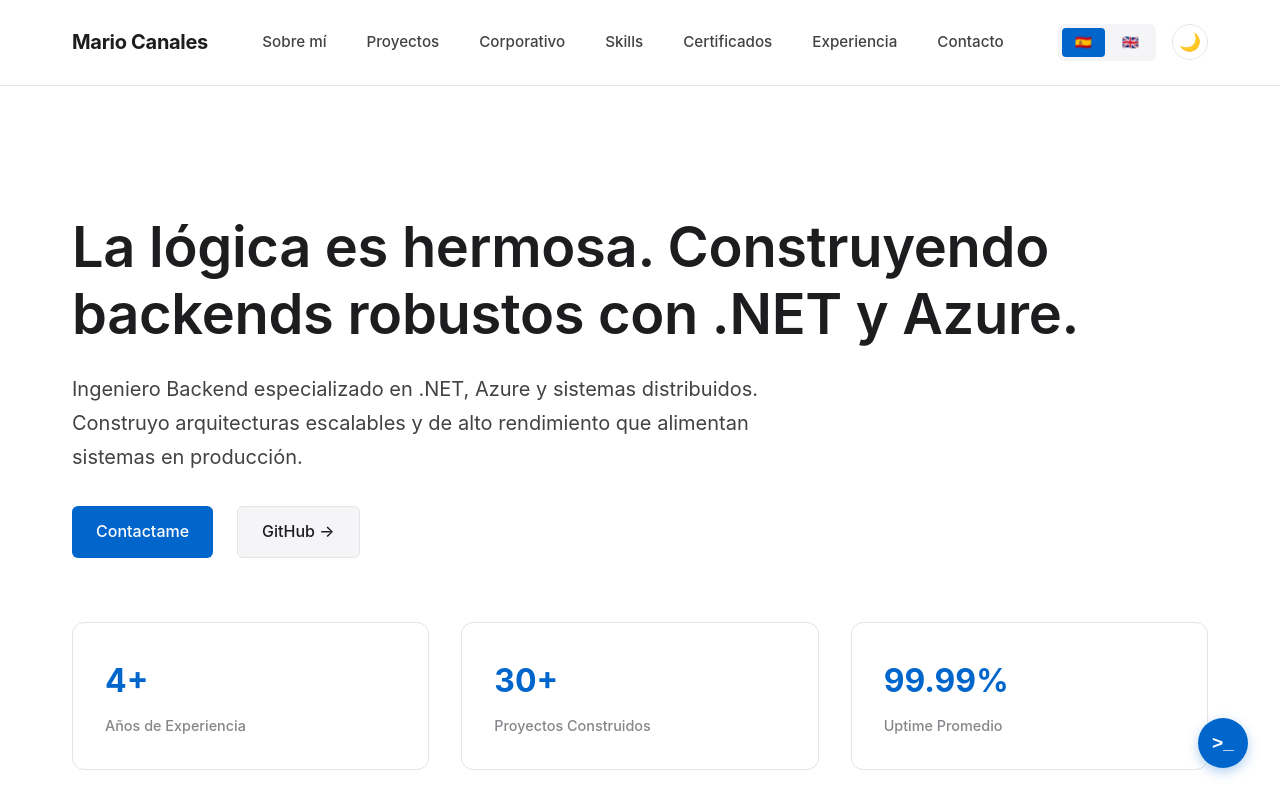
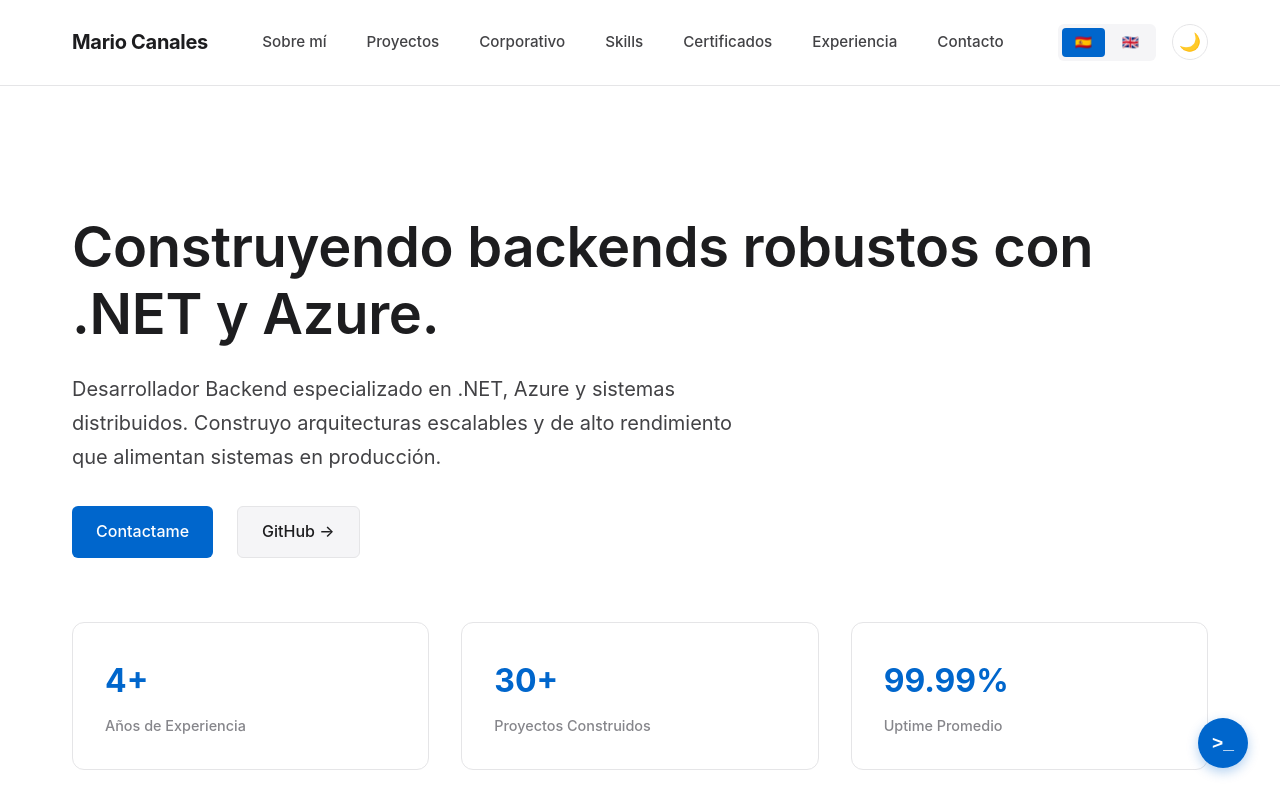
Before and after one commit to MarioCSan/newPortfolio, a React (Vite) app: page / in a window 1280 px wide. Shown: the top 800 px of the page. Built offline with nearby package versions, Linux system fonts and the light colour scheme.

Commit message:
updates in wor experience, added the credential links and images

```diff
--- a/src/components/ProjectCard.tsx
+++ b/src/components/ProjectCard.tsx
@@ -86,6 +86,7 @@ export function ProjectCard({ project }: ProjectCardProps) {
         </div>
       </div>
 
+      {!project.corporate && (
         <footer className={styles.footer}>
           <a
             href={project.github}
@@ -96,6 +97,7 @@ export function ProjectCard({ project }: ProjectCardProps) {
             {t.projects.viewGithub}
           </a>
         </footer>
+      )}
     </article>
   )
 }
--- a/src/data/cv.ts
+++ b/src/data/cv.ts
@@ -27,38 +27,43 @@ export const cv: CVData = {
   skills: [
     {
       category: 'Backend & Cloud',
-      items: ['.NET 8/9', 'C#', 'Azure Services', 'Docker', 'Kubernetes', 'Microservices']
+      items: ['.NET 8/9', 'C#', 'Azure Services', 'Docker', 'Microservices']
     },
     {
       category: 'Databases',
-      items: ['SQL Server', 'PostgreSQL', 'CosmosDB', 'Redis', 'Entity Framework']
+      items: ['SQL Server', 'PostgreSQL', 'CosmosDB', 'Azure BLOBs', 'Entity Framework']
     },
     {
       category: 'Frontend',
-      items: ['React', 'TypeScript', 'Next.js', 'Tailwind CSS']
+      items: ['React', 'Javascript']
     },
     {
       category: 'DevOps & Tools',
-      items: ['CI/CD', 'GitHub Actions', 'Terraform', 'Git', 'Azure DevOps']
+      items: ['CI/CD', 'Git', 'Azure DevOps']
     }
   ],
   experience: [
     {
-      title: 'Senior Backend Engineer',
-      company: 'Tech Innovation Labs',
-      period: '2022 - Present',
+      title: 'Senior Backend developer',
+      company: 'CEF.-UDIMA',
+      period: '2026 - Present',
       description: 'Led development of microservices architecture handling 10M+ daily requests. Optimized database queries reducing latency by 60%. Mentored 5 junior engineers.'
     },
     {
-      title: 'Full Stack Engineer',
-      company: 'CloudScale Systems',
-      period: '2020 - 2022',
+      title: 'Junior backend developer',
+      company: 'Viajes El corte Ingles Travel Group',
+      period: '2023 - 2025',
       description: 'Built distributed payment processing system in .NET. Implemented Azure DevOps CI/CD pipelines. Achieved 99.99% uptime SLA.'
     },
     {
       title: 'Junior Developer',
-      company: 'StartupXYZ',
-      period: '2018 - 2020',
+      company: 'Pepper Asset Services',
+      period: '2022 - 2023',
+      description: 'Developed REST APIs in ASP.NET Core. Created real-time dashboards with React. Implemented automated testing suite.'
+    },{
+      title: 'Junior Fullstack Developer',
+      company: 'Pepper Asset Services',
+      period: '2021 - 2022',
       description: 'Developed REST APIs in ASP.NET Core. Created real-time dashboards with React. Implemented automated testing suite.'
     }
   ]
--- a/src/data/projects.ts
+++ b/src/data/projects.ts
@@ -7,7 +7,7 @@ export interface ProjectBase {
     label: string
     value: string
   }[]
-  github: string
+  github?: string
   image?: string
   featured: boolean
   corporate?: boolean
@@ -27,7 +27,7 @@ const projectsBase: ProjectBase[] = [
       { label: 'queryLatency', value: '<500ms' },
       { label: 'compression', value: '90%' }
     ],
-    github: 'https://github.com/mariocdev/analytics-platform',
+    github: 'https://github.com/mariosanv/https://github.com/MarioCSan/VicusAnalytics-platform',
     image: 'https://images.unsplash.com/photo-1551288049-bebda4e38f71?w=800&h=500&fit=crop',
     featured: true
   },
@@ -38,55 +38,55 @@ const projectsBase: ProjectBase[] = [
     github: 'https://github.com/MarioCSan/VideoTravelManager',
     image: 'https://images.unsplash.com/photo-1517694712202-14dd9538aa97?w=800&h=500&fit=crop',
     featured: true
-  },
-  {
-    id: 'payment-processor',
-    tags: ['C#', 'Azure', 'Event-Driven', 'Financial'],
-    metrics: [
-      { label: 'dailyVolume', value: '2M transactions' },
-      { label: 'processingTime', value: '<100ms' },
-      { label: 'successRate', value: '99.97%' }
-    ],
-    github: 'https://github.com/mariocdev/payment-processor',
-    image: 'https://images.unsplash.com/photo-1551288049-bebda4e38f71?w=800&h=500&fit=crop',
-    featured: true
-  },
-  {
-    id: 'api-gateway',
-    tags: ['ASP.NET Core', 'Kubernetes', 'Networking', 'Performance'],
-    metrics: [
-      { label: 'concurrentConns', value: '50K+' },
-      { label: 'gatewayLatency', value: '<2ms' },
-      { label: 'availability', value: '99.95%' }
-    ],
-    github: 'https://github.com/mariocdev/api-gateway',
-    image: 'https://images.unsplash.com/photo-1558618666-fcd25c85cd64?w=800&h=500&fit=crop',
-    featured: false
-  },
-  {
-    id: 'monitoring-system',
-    tags: ['.NET', 'Observability', 'Metrics', 'Logs'],
-    metrics: [
-      { label: 'dataPoints', value: '500K+' },
-      { label: 'retention', value: '1 year' },
-      { label: 'overhead', value: '<2%' }
-    ],
-    github: 'https://github.com/mariocdev/monitoring-system',
-    image: 'https://images.unsplash.com/photo-1661092334529-e0e30cf57e44?w=800&h=500&fit=crop',
-    featured: false
-  },
-  {
-    id: 'database-sharding',
-    tags: ['SQL Server', 'C#', 'Scalability', 'Databases'],
-    metrics: [
-      { label: 'shards', value: '32+' },
-      { label: 'dataSize', value: '10TB+' },
-      { label: 'latencyReduction', value: '70%' }
-    ],
-    github: 'https://github.com/mariocdev/db-sharding',
-    image: 'https://images.unsplash.com/photo-1572365992253-3cb3e56dd362?w=800&h=500&fit=crop',
-    featured: false
   }
+  // {
+  //   id: 'payment-processor',
+  //   tags: ['C#', 'Azure', 'Event-Driven', 'Financial'],
+  //   metrics: [
+  //     { label: 'dailyVolume', value: '2M transactions' },
+  //     { label: 'processingTime', value: '<100ms' },
+  //     { label: 'successRate', value: '99.97%' }
+  //   ],
+  //   github: 'https://github.com/mariocdev/payment-processor',
+  //   image: 'https://images.unsplash.com/photo-1551288049-bebda4e38f71?w=800&h=500&fit=crop',
+  //   featured: true
+  // },
+  // {
+  //   id: 'api-gateway',
+  //   tags: ['ASP.NET Core', 'Kubernetes', 'Networking', 'Performance'],
+  //   metrics: [
+  //     { label: 'concurrentConns', value: '50K+' },
+  //     { label: 'gatewayLatency', value: '<2ms' },
+  //     { label: 'availability', value: '99.95%' }
+  //   ],
+  //   github: 'https://github.com/mariocdev/api-gateway',
+  //   image: 'https://images.unsplash.com/photo-1558618666-fcd25c85cd64?w=800&h=500&fit=crop',
+  //   featured: false
+  // },
+  // {
+  //   id: 'monitoring-system',
+  //   tags: ['.NET', 'Observability', 'Metrics', 'Logs'],
+  //   metrics: [
+  //     { label: 'dataPoints', value: '500K+' },
+  //     { label: 'retention', value: '1 year' },
+  //     { label: 'overhead', value: '<2%' }
+  //   ],
+  //   github: 'https://github.com/mariocdev/monitoring-system',
+  //   image: 'https://images.unsplash.com/photo-1661092334529-e0e30cf57e44?w=800&h=500&fit=crop',
+  //   featured: false
+  // },
+  // {
+  //   id: 'database-sharding',
+  //   tags: ['SQL Server', 'C#', 'Scalability', 'Databases'],
+  //   metrics: [
+  //     { label: 'shards', value: '32+' },
+  //     { label: 'dataSize', value: '10TB+' },
+  //     { label: 'latencyReduction', value: '70%' }
+  //   ],
+  //   github: 'https://github.com/mariocdev/db-sharding',
+  //   image: 'https://images.unsplash.com/photo-1572365992253-3cb3e56dd362?w=800&h=500&fit=crop',
+  //   featured: false
+  // }
 ]
 
 const corporateProjectsBase: ProjectBase[] = [
@@ -119,12 +119,8 @@ const corporateProjectsBase: ProjectBase[] = [
   {
     id: 'gestion-fundae',
     tags: ['C#', 'ASP.NET Core', 'API Rest', 'Scalability'],
-    metrics: [
-      { label: 'concurrentUsers', value: '100K+' },
-      { label: 'messageLatency', value: '<50ms' },
-      { label: 'uptime', value: '99.99%' }
-    ],
-    github: '',
+
+
     image: 'https://images.unsplash.com/photo-1552664730-d307ca884978?w=800&h=500&fit=crop',
     corporate: true,
     featured: false
--- a/src/data/translations.ts
+++ b/src/data/translations.ts
@@ -12,7 +12,7 @@ export const translations = {
       contact: 'Contacto'
     },
     hero: {
-      headline: 'La lógica es hermosa. Construyendo backends robustos con .NET y Azure.',
+      headline: 'Construyendo backends robustos con .NET y Azure.',
       cta: 'Contactame',
       github: 'GitHub →',
       yearsExp: 'Años de Experiencia',
@@ -67,9 +67,9 @@ export const translations = {
     cv: {
       title: 'Experiencia Laboral',
       name: 'Mario Canales Sánchez',
-      jobTitle: 'Ingeniero Backend & Arquitecto Cloud',
+      jobTitle: 'Desarrollador Backend & Arquitecto Cloud',
       location: 'Madrid, España',
-      bio: 'Ingeniero Backend especializado en .NET, Azure y sistemas distribuidos. Construyo arquitecturas escalables y de alto rendimiento que alimentan sistemas en producción.',
+      bio: 'Desarrollador Backend especializado en .NET, Azure y sistemas distribuidos. Construyo arquitecturas escalables y de alto rendimiento que alimentan sistemas en producción.',
       skills: {
         backendCloud: 'Backend & Cloud',
         databases: 'Bases de Datos',
@@ -78,22 +78,27 @@ export const translations = {
       },
       jobs: [
         {
-          title: 'Ingeniero Backend Senior',
-          company: 'Tech Innovation Labs',
-          period: '2022 - Presente',
-          description: 'Lideré el desarrollo de arquitectura de microservicios manejando 10M+ solicitudes diarias. Optimicé queries de base de datos reduciendo latencia un 60%. Mentoricé 5 ingenieros junior.'
+          title: 'Senior Backend developer',
+          company: 'CEF.-UDIMA',
+          period: 'Enero 2026 - Present',
+          description: 'Led development of microservices architecture handling 10M+ daily requests. Optimized database queries reducing latency by 60%. Mentored 5 junior engineers.'
         },
         {
-          title: 'Ingeniero Full Stack',
-          company: 'CloudScale Systems',
-          period: '2020 - 2022',
-          description: 'Construí sistema de procesamiento de pagos distribuido en .NET. Implementé pipelines de CI/CD en Azure DevOps. Logré uptime de 99.99% en SLA.'
+          title: 'Junior backend developer',
+          company: 'Viajes El corte Inglés',
+          period: 'Marzo 2024 - Diciembre 2025',
+          description: 'Built distributed payment processing system in .NET. Implemented Azure DevOps CI/CD pipelines. Achieved 99.99% uptime SLA.'
         },
         {
-          title: 'Desarrollador Junior',
-          company: 'StartupXYZ',
-          period: '2018 - 2020',
-          description: 'Desarrollé APIs REST en ASP.NET Core. Creé dashboards en tiempo real con React. Implementé suite de testing automatizado.'
+          title: 'Junior Developer',
+          company: 'Pepper Asset Services',
+          period: 'Febrero 2022 - Febrero 2024',
+          description: 'Developed REST APIs in ASP.NET Core. Created real-time dashboards with React. Implemented automated testing suite.'
+        }, {
+          title: 'Junior Fullstack Developer',
+          company: 'Quality Compusoft',
+          period: 'Julio 2021 - Diciembre 2021',
+          description: 'Developed REST APIs in ASP.NET Core. Created real-time dashboards with React. Implemented automated testing suite.'
         }
       ]
     },
@@ -101,7 +106,7 @@ export const translations = {
 
       'analytics-platform': {
         title: 'Plataforma de Análisis en Tiempo Real',
-        description: 'Motor de análisis de streaming para telemetría de producto. Ingesta 1B+ eventos diarios, proporciona latencia de query sub-segundo. Construido con Kafka, ClickHouse y workers .NET.'
+        description: 'Motor de análisis de streaming para telemetría de producto. Ingesta 4000+ eventos diarios, proporciona latencia de query sub-segundo. Construido con RabbitMQ, .NET, React, Postgresql y workers escritos en python.'
       },
       'Video-Travel-Manager': {
         title: 'Video Travel Manager',
@@ -273,7 +278,7 @@ export const translations = {
         title: 'Real-Time Analytics Platform',
         description: 'Streaming analytics engine for product telemetry. Ingests 1B+ events daily, provides sub-second query latency. Built with Kafka, ClickHouse, and .NET workers.'
       },
-            'Video-Travel-Manager': {
+      'Video-Travel-Manager': {
         title: 'Video Travel Manager',
         description: 'A self-hosted, private YouTube-like application for your videos. Run it entirely offline within your home network with a beautiful, responsive interface.'
       },
```
Also changed, not shown: src/data/certificates.ts (+18 -47 lines). Lines whose indentation alone changed are shown as unchanged.
